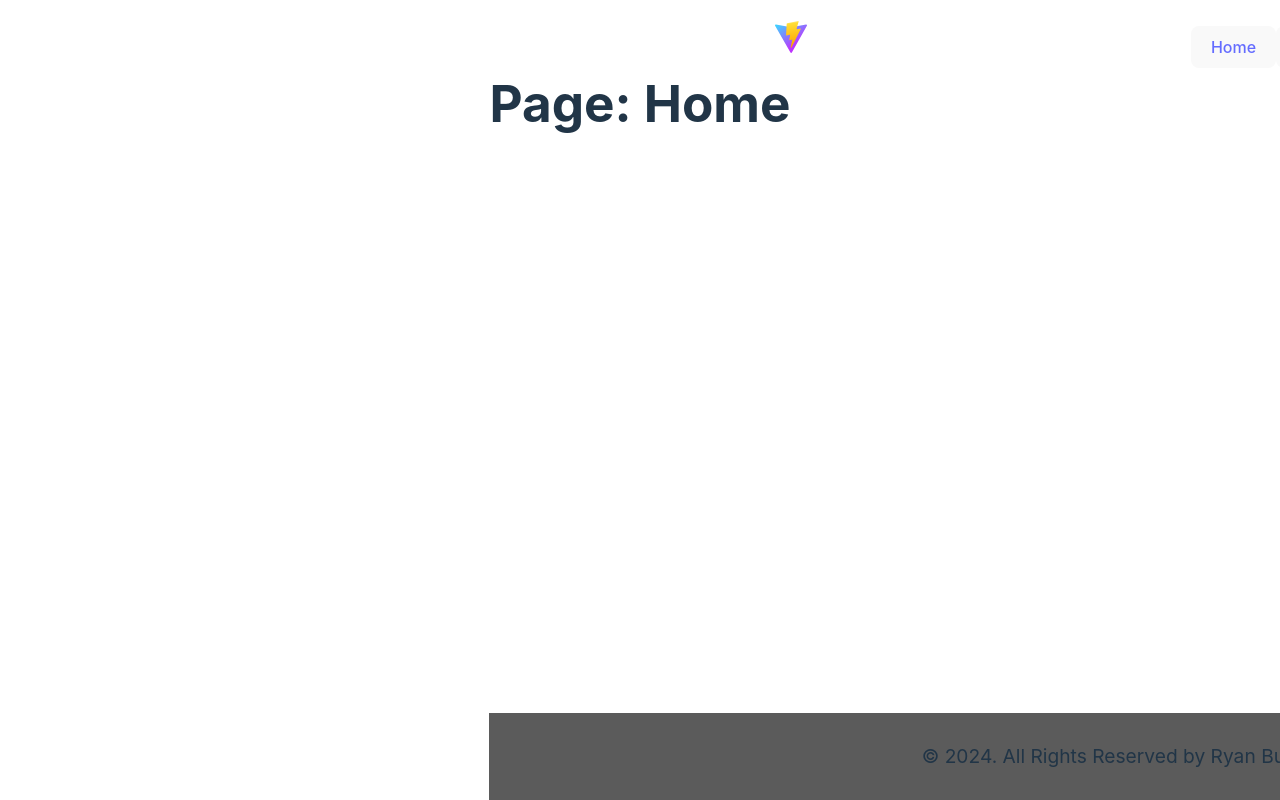
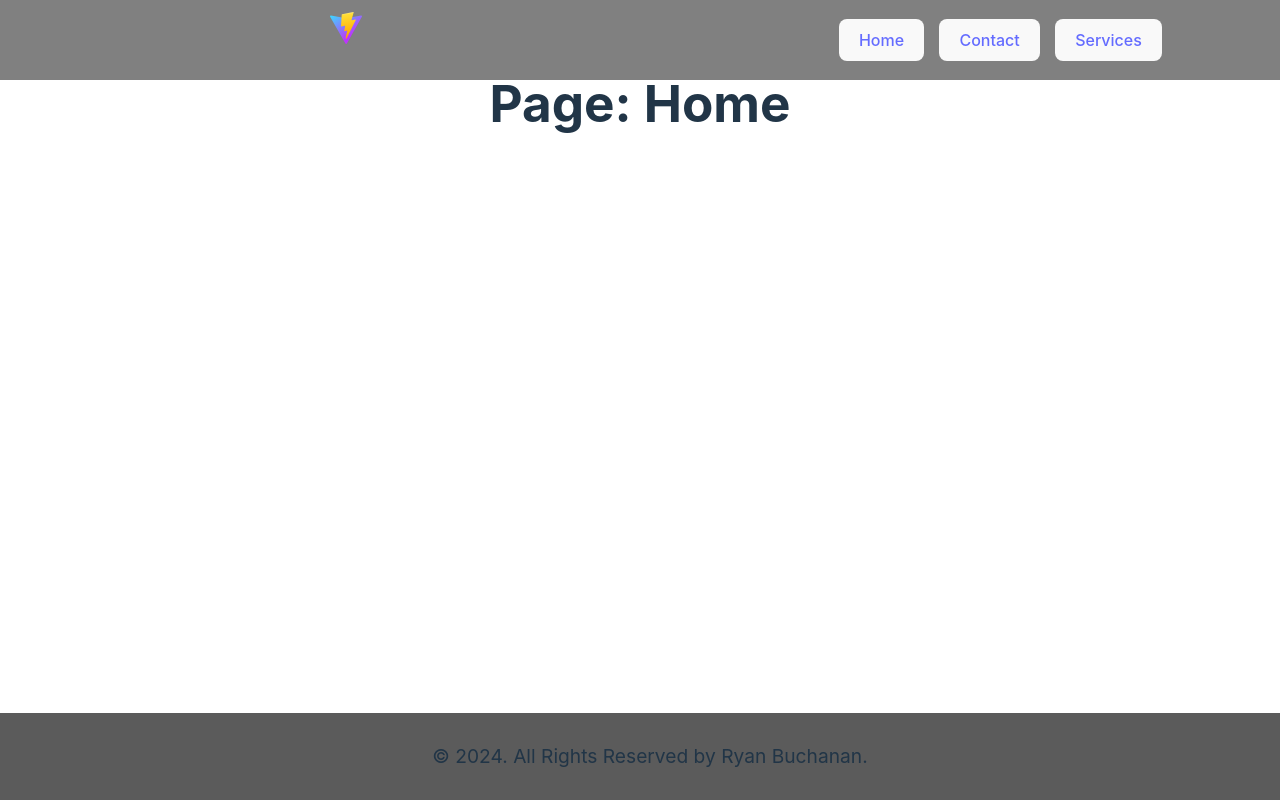
Before and after one commit to Lunchtime52/Vue-Template-Project, a Vue app: page / in a window 1280 px wide. Built offline with nearby package versions, Linux system fonts and the light colour scheme.

Commit message:
stage one kinda coplete

```diff
--- a/index.html
+++ b/index.html
@@ -3,6 +3,8 @@
   <head>
     <meta charset="UTF-8" />
     <link rel="icon" type="image/svg+xml" href="/vite.svg" />
+    <link href="https://fonts.googleapis.com/icon?family=Material+Icons" rel="stylesheet">
+
     <meta name="viewport" content="width=device-width, initial-scale=1.0" />
     <title>Project</title>
   </head>
--- a/src/components/Nav.vue
+++ b/src/components/Nav.vue
@@ -1,9 +1,11 @@
 <script setup>
-import { onMounted, onUnmounted } from "vue";
+import { onMounted } from "vue";
 import { useRouter } from "vue-router";
 
 let sideNav;
 const router = useRouter();
+let closeIcon = document.getElementsByClassName("closeIcon");
+let menuIcon = document.getElementsByClassName("menuIcon");
 onMounted(() => {
   sideNav = document.getElementById("side-nav");
   window.addEventListener("resize", () => {
@@ -14,18 +16,10 @@ onMounted(() => {
   });
 });
 function menuToggle() {
-  sideNav.toggleAttribute("hidden");
-  // const reflow = element.offsetHeight;
+  sideNav.classList.toggle("open");
+  menuIcon.classList.toggle("red");
+}
 
-  sideNav.classList.toggle("open");
-}
-onUnmounted(() => {
-  window.removeEventListener("resize", () => {
-    if (screen.width > 700) {
-      sideNav.classList.remove("open");
-    }
-  });
-});
 defineExpose({ menuToggle });
 </script>
 
@@ -33,28 +27,31 @@ defineExpose({ menuToggle });
   <nav>
     <!-- Main navigation container -->
     <div>
-      <!-- Container for logo and main menu items -->
-      <img id="logo" src="/public/vite.svg" alt="" />
-      <!-- Logo image -->
-      <button id="menu-btn" @click="menuToggle">
-        <!-- Hamburger menu button, toggles side navigation -->
-        <font-awesome-icon icon="fas fa-bars" />
-        <!-- Font Awesome icon for menu bars -->
+      <img id="logo" src="/public/vite.svg" alt="Logo" />
+      <!-- <button id="menu-btn" @click="menuToggle"> -->
+      <button class="hamburger" @click="menuToggle">
+        <!-- material icons https://material.io/resources/icons/ -->
+        <i class="menuIcon material-icons">menu</i>
+        <i class="closeIcon material-icons">close</i>
       </button>
-      <div class="menu-item">
+      <div>
         <!-- Container for main menu links -->
-        <RouterLink to="/">Home</RouterLink>
-        <RouterLink to="/contact">Contact</RouterLink>
-        <RouterLink to="/services">Services</RouterLink>
+        <ul class="navLinks">
+          <li><RouterLink to="/">Home</RouterLink></li>
+          <li><RouterLink to="/contact">Contact</RouterLink></li>
+          <li><RouterLink to="/services">Services</RouterLink></li>
+        </ul>
       </div>
     </div>
-    <div id="side-nav" hidden>
+    <div id="side-nav">
       <!-- Side navigation container, initially hidden -->
-      <ul>
+      <ul class="menu">
         <!-- List of side navigation links -->
-        <li><RouterLink to="/">Home</RouterLink></li>
-        <li><RouterLink to="/contact">Contact</RouterLink></li>
-        <li><RouterLink to="/services">Services</RouterLink></li>
+        <li><RouterLink to="/" class="menuItem">Home</RouterLink></li>
+        <li><RouterLink to="/contact" class="menuItem">Contact</RouterLink></li>
+        <li>
+          <RouterLink to="/services" class="menuItem">Services</RouterLink>
+        </li>
         <!-- ... more navigation links -->
       </ul>
     </div>
@@ -64,81 +61,76 @@ defineExpose({ menuToggle });
 <style scoped>
 /* Styles for the main navigation bar */
 nav {
-  padding: 10px 0; /* Add padding to top and bottom */
+  padding: 10px; /* Add padding to top and bottom */
   width: 100%; /* Make the navigation bar take full width */
   position: fixed; /* Fix the navigation bar to the top */
   top: 0; /* Position at the very top */
   height: 60px; /* Set height of the navigation bar */
-  background-color: var(--bgcolor); /* Set background color using a variable */
-  align-content: center; /* Align items to the center vertically */
+  background-color: grey; /* Set background color using a variable */
+  align-content: center;
+  /* Align items to the center vertically */
   border-bottom: 3px solid var(--secondary-color); /* Add a bottom border */
   /* border-radius: 0 0 10px 10px; Round the bottom corners */
   text-align: center; /* Center align text within the navigation bar */
 }
 
-/* Styles for the container within the navigation bar */
-nav > div {
-  justify-content: center; /* Center align items horizontally */
-  align-items: center; /* Center align items vertically */
-}
-
 /* Styles for the logo */
 #logo {
-  /* float: left; */
-  margin-right: 15%; /* Push the logo to the left */
+  float: left;
+  margin-left: 25%;
+  /* Push the logo to the left */
 }
 
 /* Styles for the menu items */
-.menu-item {
-  /* float: right; */
-  margin-left: 15%; /* Push the menu items to the right */
-  display: inline-block; /* Display menu items in a line */
-  gap: 1.5rem; /* Set spacing between menu items */
-  color: var(--txtcolor); /* Set text color using a variable */
+.navLinks {
+  float: right;
+  margin-right: 10%;
+  /* Push the menu items to the right */
+  display: inline-flex;
+  /* Display menu items in a line */
+  gap: 15px; /* Set spacing between menu items */
 }
 
-/* Styles for the navigation button */
-nav button {
+.hamburger {
   float: right; /* Float the button to the right */
-  margin-right: 15%; /* Add right margin to the button */
-  font-size: 1.45rem; /* Set font size of the button text */
+  margin-right: 15%;
+  display: none;
+}
+.closeIcon {
+  display: none;
+}
+.red {
+  background-color: red;
 }
 
-/* Styles for the menu button (hidden by default) */
-#menu-btn {
-  display: none;
+ul {
+  list-style: none;
 }
-
-/* Styles for the unordered list within the side navigation */
-#side-nav ul {
-  list-style: none; /* Remove bullet points */
-  padding: 0; /* Remove default padding */
-  margin-top: 50px; /* Add top margin */
-}
-
-/* Styles for the list items within the side navigation */
-#side-nav li {
-  /* padding-top: 10px; */
-  margin: 20px 0; /* Add top and bottom margin to list items */
+#side-nav ul li {
+  margin-top: 40px;
 }
 
 /* Styles for the side navigation panel */
 #side-nav {
   position: fixed; /* Fix the side navigation to the viewport */
-  border: 2px solid var(--secondary-color); /* Add a border */
+  border: 2px solid red;
   border-radius: 10px; /* Round the corners */
   text-align: center; /* Center align text within the side navigation */
   top: 74px; /* Position below the main navigation bar */
-  right: -350px; /* Initially position off-screen to the right */
-  /* Initially off-screen */
-  min-width: 50%; /* Set minimum width */
+
+  right: -350px;
+  /* Initially position off-screen to the right */
+
+  min-width: 50%;
+
   height: 100%; /* Make the side navigation take full height */
-  background-color: var(--bgcolor); /* Set background color using a variable */
+  background-color: grey; /* Set background color using a variable */
   transition: right 0.3s ease; /* Add a smooth transition for opening/closing */
   /* Smooth transition for opening/closing */
-  z-index: 100; /* Ensure it's above other content */
-  /* Ensure it's above other content */
-  display: none; /* Initially hide the side navigation */
+  z-index: 100;
+
+  display: none;
+  /* Initially hide the side navigation */
 }
 
 /* Styles for the open state of the side navigation */
@@ -148,18 +140,14 @@ nav button {
 
 /* Media query for smaller screens (below 700px width) */
 @media screen and (max-width: 700px) {
-  .menu-item {
-    display: none; /* Hide the menu items */
+  .navLinks {
+    display: none;
   }
-  #menu-btn {
-    display: inline; /* Show the menu button */
+  .hamburger {
+    display: flex; /* Show the menu button */
   }
   #side-nav {
-    display: block; /* Show the side navigation */
-  }
-  #logo {
-    float: left; /* Float the logo to the left */
-    margin-left: 10rem; /* Add left margin to the logo */
+    display: block;
   }
 }
 </style>
--- a/src/style.css
+++ b/src/style.css
@@ -65,7 +65,7 @@ a:focus-visible {
   margin: 0;
 
   /* max-width: 1280px; */
-  /* margin: 0 auto; */
+  margin: 0 auto;
   /* padding: 2rem; */
   text-align: center;
 }
```
